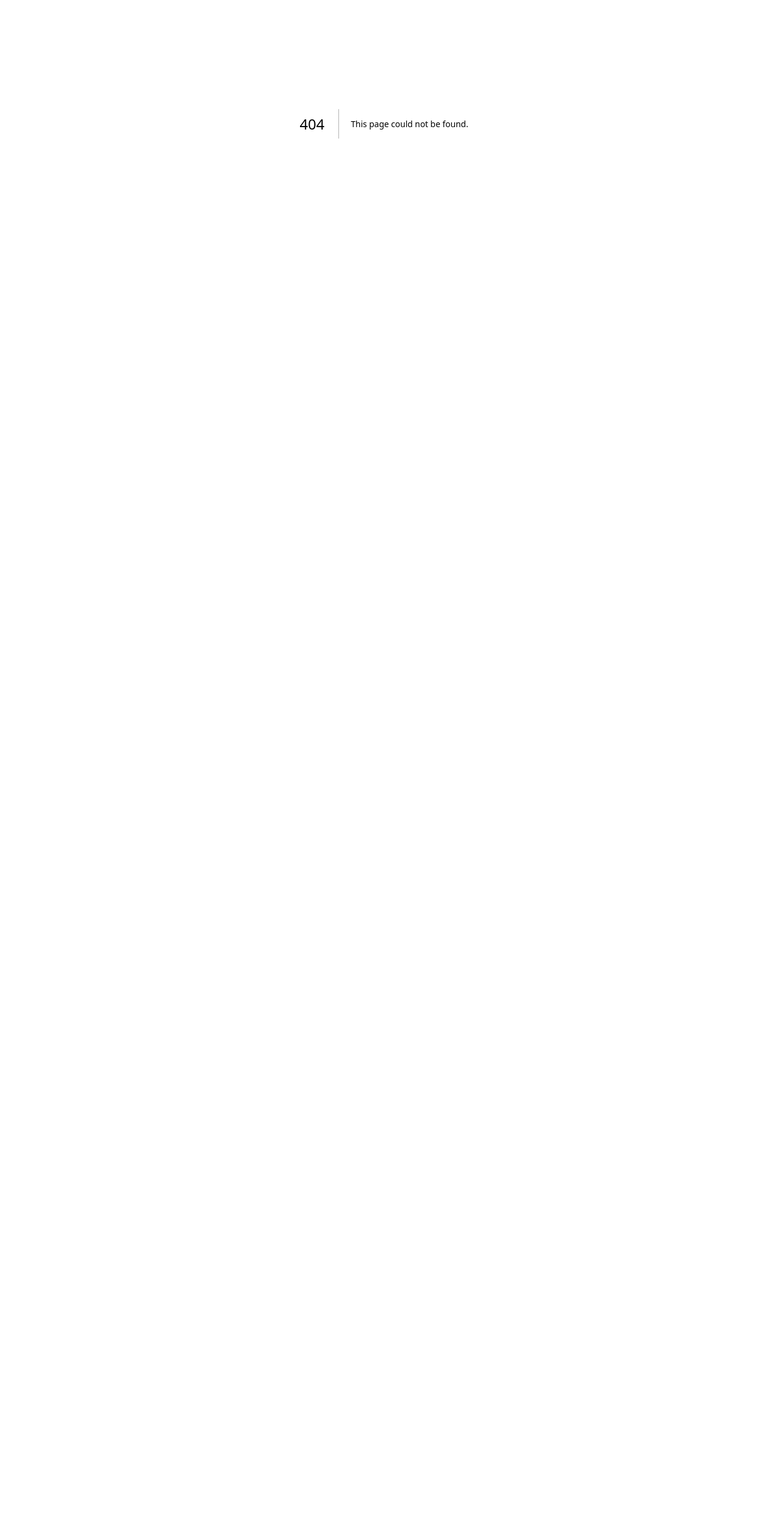
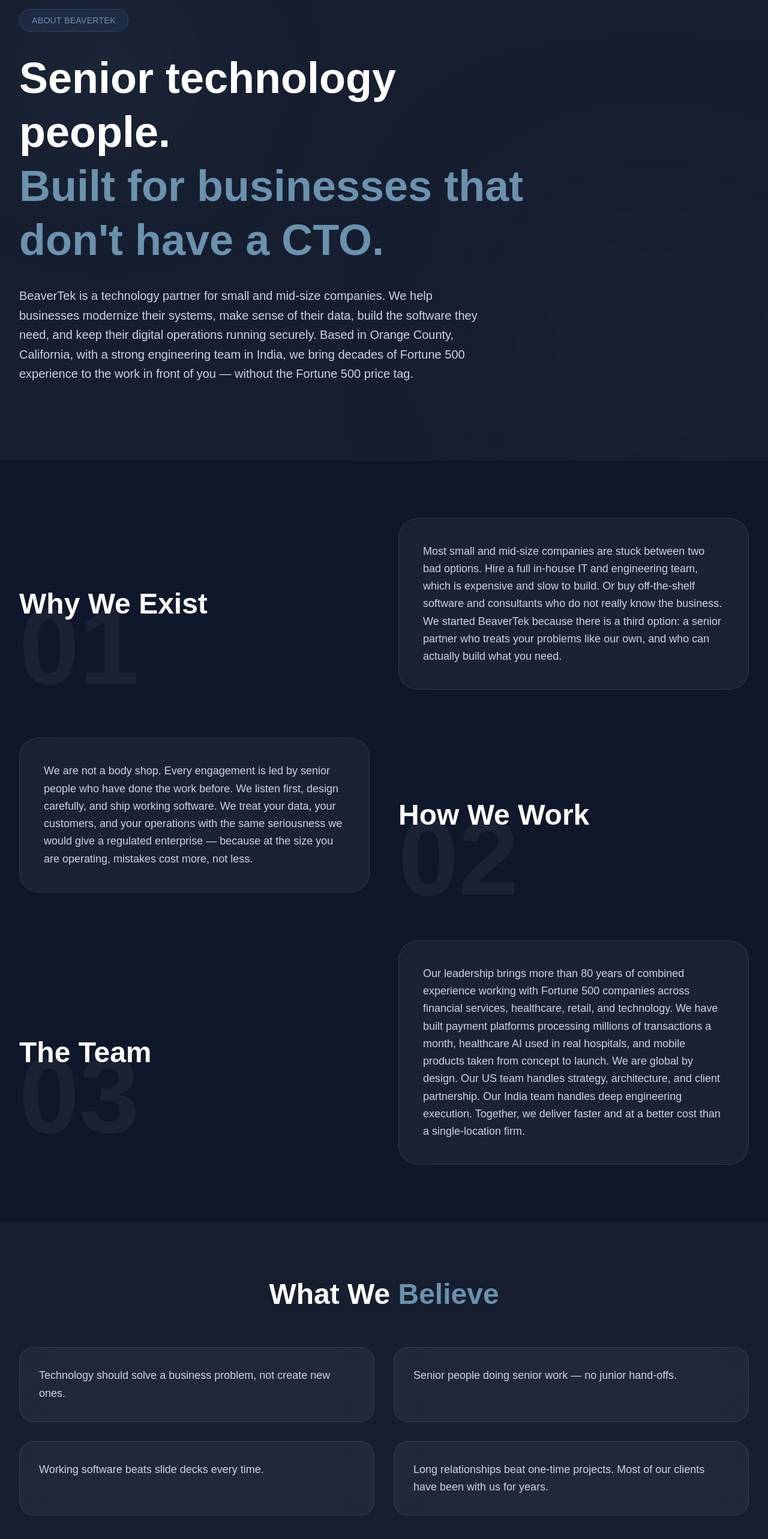
Before and after one commit to sritechbees/beaverteknewone, a Next.js app: page /about_us/abouthero in a window 1280 px wide. Before the commit this address had no page. Shown: the part 194-2760 px from the top of the page at 60% size. Before the commit the page ends 800 px from the top, so only its background shows below. Built offline with nearby package versions, Linux system fonts and the light colour scheme.

Commit message:
aboutus commit

```diff
--- a/src/component/layout/header.tsx
+++ b/src/component/layout/header.tsx
@@ -60,7 +60,7 @@
             </Link>
 
             <Link
-              href="/about"
+              href="/about_us/abouthero"
               className="text-white hover:text-[#6B91AD] transition"
             >
               About
--- /dev/null
+++ b/src/pages/about_us/aboutcontent.tsx
@@ -0,0 +1,77 @@
+"use client";
+
+import { useEffect } from "react";
+import AOS from "aos";
+import "aos/dist/aos.css";
+
+export default function AboutContent() {
+  useEffect(() => {
+    AOS.init({
+      duration: 1000,
+      once: true,
+    });
+  }, []);
+
+  const sections = [
+    {
+      title: "Why We Exist",
+      content:
+        "Most small and mid-size companies are stuck between two bad options. Hire a full in-house IT and engineering team, which is expensive and slow to build. Or buy off-the-shelf software and consultants who do not really know the business. We started BeaverTek because there is a third option: a senior partner who treats your problems like our own, and who can actually build what you need.",
+    },
+    {
+      title: "How We Work",
+      content:
+        "We are not a body shop. Every engagement is led by senior people who have done the work before. We listen first, design carefully, and ship working software. We treat your data, your customers, and your operations with the same seriousness we would give a regulated enterprise — because at the size you are operating, mistakes cost more, not less.",
+    },
+    {
+      title: "The Team",
+      content:
+        "Our leadership brings more than 80 years of combined experience working with Fortune 500 companies across financial services, healthcare, retail, and technology. We have built payment platforms processing millions of transactions a month, healthcare AI used in real hospitals, and mobile products taken from concept to launch. We are global by design. Our US team handles strategy, architecture, and client partnership. Our India team handles deep engineering execution. Together, we deliver faster and at a better cost than a single-location firm.",
+    },
+  ];
+
+  return (
+    <section className="bg-[#0F172A] py-24 overflow-hidden">
+      <div className="max-w-7xl mx-auto px-6 lg:px-8">
+
+        <div className="space-y-20">
+
+          {sections.map((section, index) => (
+            <div
+              key={section.title}
+              className={`grid lg:grid-cols-2 gap-12 items-center ${
+                index % 2 === 1 ? "lg:[&>*:first-child]:order-2" : ""
+              }`}
+            >
+              {/* Number */}
+              <div
+                data-aos="fade-up"
+                className="relative"
+              >
+                <span className="absolute -top-10 left-0 text-[120px] md:text-[180px] font-black text-white/5">
+                  0{index + 1}
+                </span>
+
+                <h2 className="relative text-4xl md:text-5xl font-bold text-white">
+                  {section.title}
+                </h2>
+              </div>
+
+              {/* Content */}
+              <div
+                data-aos="fade-up"
+                data-aos-delay="150"
+                className="rounded-[32px] border border-white/10 bg-white/5 backdrop-blur-xl p-8 lg:p-10"
+              >
+                <p className="text-slate-300 text-lg leading-relaxed">
+                  {section.content}
+                </p>
+              </div>
+            </div>
+          ))}
+
+        </div>
+      </div>
+    </section>
+  );
+}
--- /dev/null
+++ b/src/pages/about_us/abouthero.tsx
@@ -0,0 +1,76 @@
+"use client";
+
+import { useEffect } from "react";
+import AOS from "aos";
+import "aos/dist/aos.css";
+import App_layout from "@/component/layout/app_layout";
+import AboutContent from "./aboutcontent";
+import WhatWeBelieve from "./whatwebelieve";
+import WhereWeAre from "./whereweare";
+
+export default function AboutHero() {
+  useEffect(() => {
+    AOS.init({
+      duration: 1000,
+      once: true,
+    });
+  }, []);
+
+  return (
+    <App_layout>
+    <section className="relative overflow-hidden bg-[#161E2F] py-24 lg:py-32">
+
+      {/* Background Effects */}
+      <div className="absolute inset-0">
+        <div className="absolute top-20 left-10 h-72 w-72 rounded-full bg-[#6B91AD]/10 blur-[120px]" />
+        <div className="absolute bottom-0 right-0 h-96 w-96 rounded-full bg-[#23314F]/30 blur-[140px]" />
+      </div>
+
+      <div className="relative z-10 mx-auto max-w-7xl px-6 lg:px-8">
+
+        <div className="max-w-4xl">
+
+          <div
+            data-aos="fade-up"
+            className="inline-flex items-center rounded-full border border-[#6B91AD]/20 bg-[#23314F]/60 px-5 py-2"
+          >
+            <span className="text-sm font-medium tracking-wide text-[#6B91AD]">
+              ABOUT BEAVERTEK
+            </span>
+          </div>
+
+          <h1
+            data-aos="fade-up"
+            data-aos-delay="100"
+            className="mt-8 text-4xl font-bold leading-tight text-white md:text-6xl lg:text-7xl"
+          >
+            Senior technology people.
+            <span className="block text-[#6B91AD]">
+              Built for businesses that don't have a CTO.
+            </span>
+          </h1>
+
+          <p
+            data-aos="fade-up"
+            data-aos-delay="200"
+            className="mt-8 max-w-3xl text-lg leading-relaxed text-slate-300 md:text-xl"
+          >
+            BeaverTek is a technology partner for small and mid-size companies.
+            We help businesses modernize their systems, make sense of their
+            data, build the software they need, and keep their digital
+            operations running securely. Based in Orange County, California,
+            with a strong engineering team in India, we bring decades of
+            Fortune 500 experience to the work in front of you — without the
+            Fortune 500 price tag.
+          </p>
+
+        </div>
+
+      </div>
+    </section>
+    <AboutContent/>
+    <WhatWeBelieve/>
+    <WhereWeAre/>
+    </App_layout>
+  );
+}
--- /dev/null
+++ b/src/pages/about_us/whatwebelieve.tsx
@@ -0,0 +1,51 @@
+"use client";
+
+import { useEffect } from "react";
+import AOS from "aos";
+import "aos/dist/aos.css";
+
+export default function WhatWeBelieve() {
+  useEffect(() => {
+    AOS.init({
+      duration: 1000,
+      once: true,
+    });
+  }, []);
+
+  const beliefs = [
+    "Technology should solve a business problem, not create new ones.",
+    "Senior people doing senior work — no junior hand-offs.",
+    "Working software beats slide decks every time.",
+    "Long relationships beat one-time projects. Most of our clients have been with us for years.",
+  ];
+
+  return (
+    <section className="bg-[#161E2F] py-24">
+      <div className="max-w-7xl mx-auto px-6 lg:px-8">
+
+        <div className="text-center mb-16" data-aos="fade-up">
+          <h2 className="text-4xl md:text-5xl font-bold text-white">
+            What We <span className="text-[#6B91AD]">Believe</span>
+          </h2>
+        </div>
+
+        <div className="grid md:grid-cols-2 gap-8">
+
+          {beliefs.map((item, index) => (
+            <div
+              key={index}
+              data-aos="zoom-in"
+              data-aos-delay={index * 150}
+              className="rounded-3xl border border-white/10 bg-white/5 p-8 backdrop-blur-xl hover:border-[#6B91AD]/40 transition-all duration-500"
+            >
+              <p className="text-slate-300 text-lg leading-relaxed">
+                {item}
+              </p>
+            </div>
+          ))}
+
+        </div>
+      </div>
+    </section>
+  );
+}
--- /dev/null
+++ b/src/pages/about_us/whereweare.tsx
@@ -0,0 +1,51 @@
+"use client";
+import { useEffect } from "react";
+import AOS from "aos";
+import "aos/dist/aos.css";
+export default function WhereWeAre() {
+  return (
+    <div>
+    <section className="bg-[#0F172A] py-24">
+      <div className="max-w-7xl mx-auto px-6 lg:px-8">
+
+        <div className="text-center mb-16">
+          <h2 className="text-4xl md:text-5xl font-bold text-white">
+            Where We Are
+          </h2>
+        </div>
+
+        <div className="grid md:grid-cols-3 gap-8">
+
+          <div className="rounded-3xl bg-white/5 border border-white/10 p-8">
+            <h3 className="text-[#6B91AD] font-semibold mb-3">
+              Headquarters
+            </h3>
+            <p className="text-white text-xl">
+              Irvine, California
+            </p>
+          </div>
+
+          <div className="rounded-3xl bg-white/5 border border-white/10 p-8">
+            <h3 className="text-[#6B91AD] font-semibold mb-3">
+              Engineering Hub
+            </h3>
+            <p className="text-white text-xl">
+              India
+            </p>
+          </div>
+
+          <div className="rounded-3xl bg-white/5 border border-white/10 p-8">
+            <h3 className="text-[#6B91AD] font-semibold mb-3">
+              Clients
+            </h3>
+            <p className="text-white text-xl">
+              Across North America & Beyond
+            </p>
+          </div>
+
+        </div>
+      </div>
+    </section>
+    </div>
+  );
+}
```
